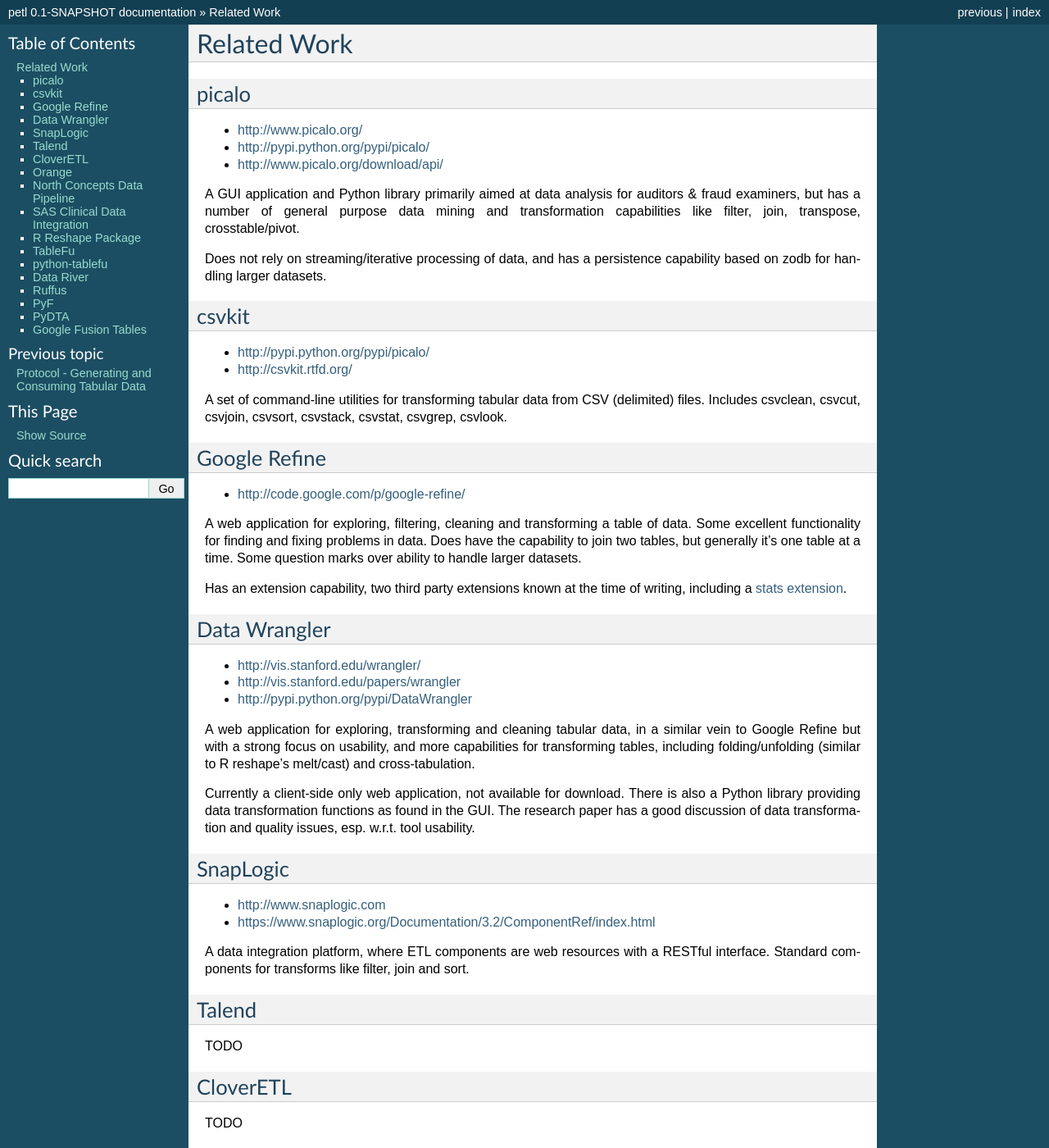
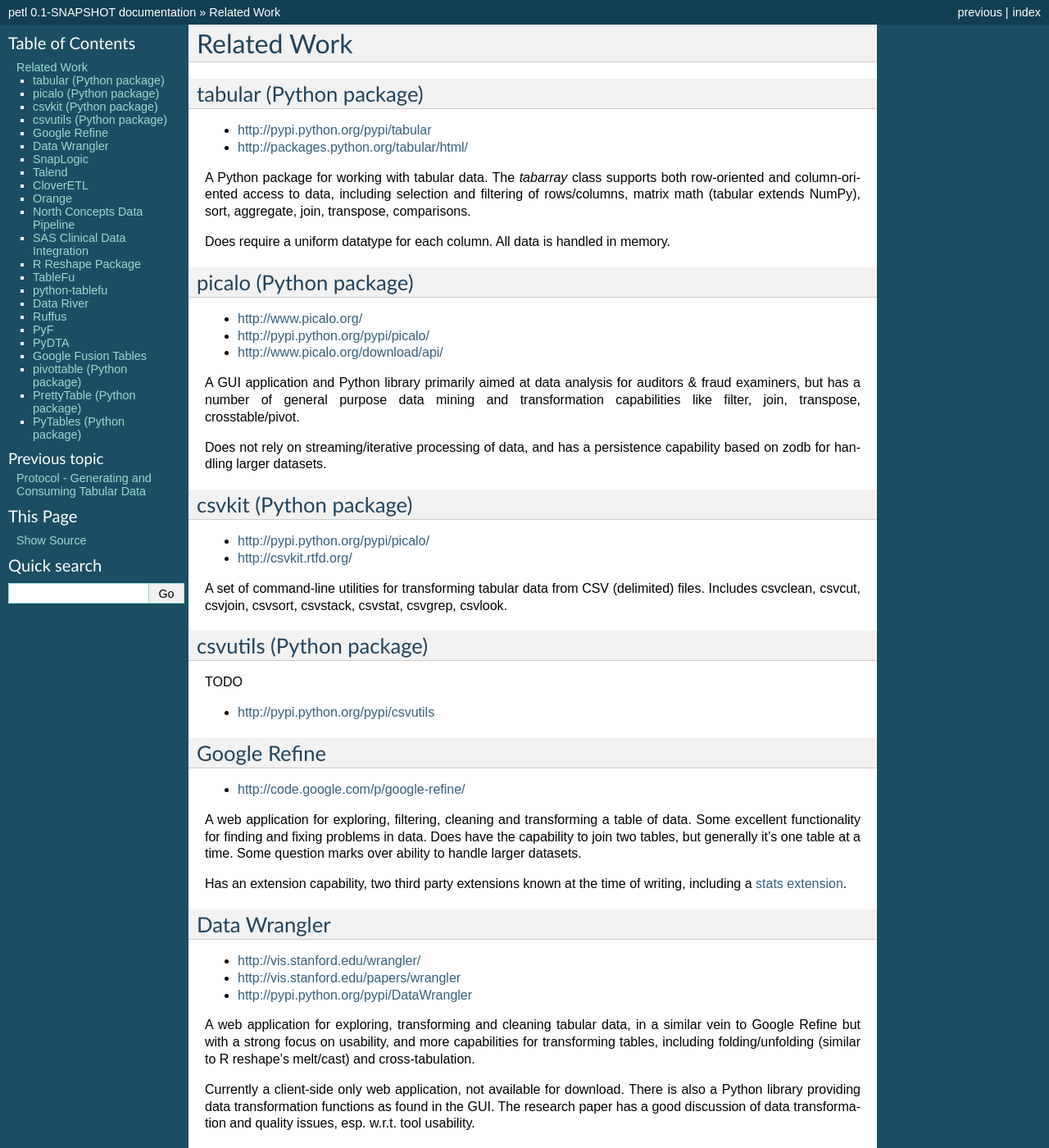
Before and after one commit to petl-developers/petl, a Sphinx documentation site: the page built from docs/related_work.txt, in a window 1280 px wide and 1400 px high. Shown: the whole window at 82% size. Built offline with Sphinx 7.4.7, drawn with Linux system fonts in a browser that asks for light colours; formulas are drawn with MathJax 3; some of the changed text lies outside the part shown.

Commit message:
more writing

```diff
--- a/docs/related_work.txt
+++ b/docs/related_work.txt
@@ -1,8 +1,23 @@
 Related Work
 ============
 
-picalo
-------
+tabular (Python package)
+------------------------
+
+- http://pypi.python.org/pypi/tabular
+- http://packages.python.org/tabular/html/
+
+A Python package for working with tabular data. The `tabarray` class
+supports both row-oriented and column-oriented access to data,
+including selection and filtering of rows/columns, matrix math
+(tabular extends NumPy), sort, aggregate, join, transpose,
+comparisons.
+
+Does require a uniform datatype for each column. All data is handled
+in memory.
+
+picalo (Python package)
+-----------------------
 
 - http://www.picalo.org/
 - http://pypi.python.org/pypi/picalo/
@@ -16,8 +31,8 @@
 Does not rely on streaming/iterative processing of data, and has a
 persistence capability based on zodb for handling larger datasets.
 
-csvkit
-------
+csvkit (Python package)
+-----------------------
 
 - http://pypi.python.org/pypi/picalo/
 - http://csvkit.rtfd.org/
@@ -25,6 +40,13 @@
 A set of command-line utilities for transforming tabular data from CSV
 (delimited) files. Includes csvclean, csvcut, csvjoin, csvsort,
 csvstack, csvstat, csvgrep, csvlook.
+
+csvutils (Python package)
+-------------------------
+
+TODO
+
+- http://pypi.python.org/pypi/csvutils
 
 Google Refine
 -------------
@@ -134,3 +156,20 @@
 --------------------
 
 TODO
+
+pivottable (Python package)
+---------------------------
+
+- http://pypi.python.org/pypi/pivottable/0.8
+
+TODO
+
+PrettyTable (Python package)
+----------------------------
+
+- http://pypi.python.org/pypi/PrettyTable
+
+PyTables (Python package)
+-------------------------
+
+- http://www.pytables.org/
```
Also changed, not shown: docs/glossary.txt (+85 -2 lines).
